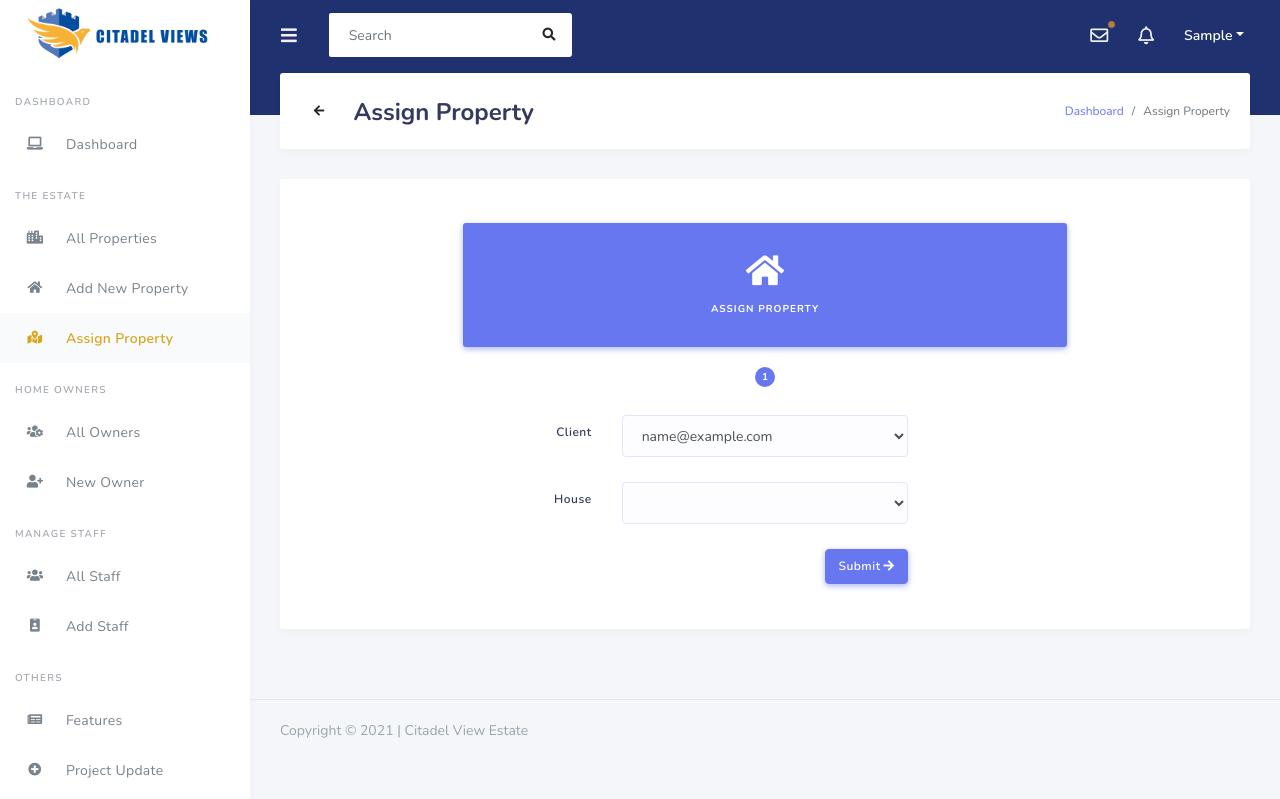
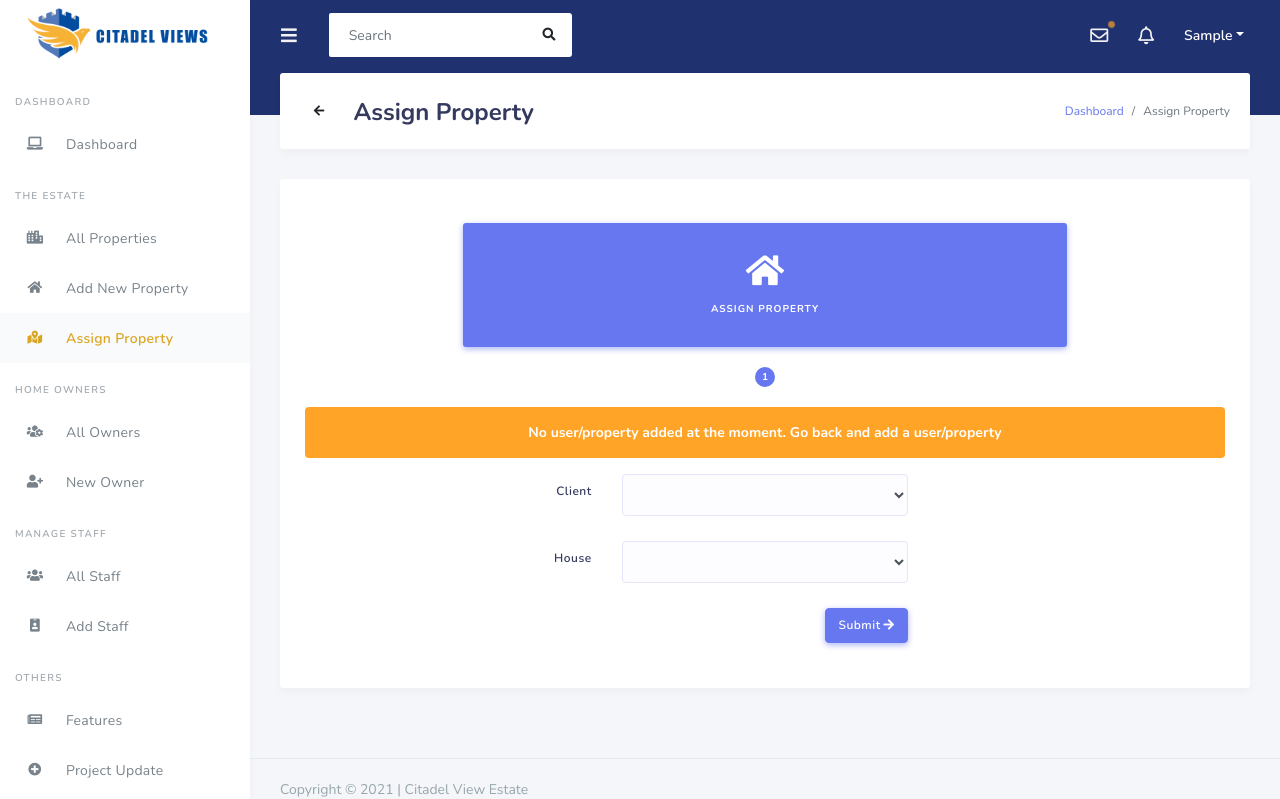
Before and after one commit to Onwuagba/cve, a Django app: page /assign-property/ in a window 1280 px wide. Shown: the top 799 px of the page. Run offline with Django 3.2, Linux system fonts and the light colour scheme; the visitor is signed in with stand-in values (Sample User, id 1); data comes from the database, SQL or seed files in the repository; data that the repository does not hold is empty; some libraries are stand-ins or nearby versions.

Commit message:
fix: show notif in assign prop if no user/prop added

```diff
--- a/cvapp/views.py
+++ b/cvapp/views.py
@@ -313,7 +313,7 @@ def logout(request):
 @login_required
 def assignProp(request):
     user1 = request.user
-    users = User.objects.all().order_by('-id')
+    users = User.objects.all().exclude(is_superuser=True).order_by('-id')
     properties = HouseInfo.objects.all().order_by('-title')
     counter_value = counter(properties)
 
@@ -323,7 +323,9 @@ def assignProp(request):
         'properties': properties,
         'counter': counter_value
     }
-    if request.method == "POST":
+    if (not users) or (not properties):
+        messages.error(request, 'No user/property added at the moment. Go back and add a user/property')
+    elif request.method == "POST":
         try:
 
             user = User.objects.get(id=user1.id)
--- a/templates/user/assign-property.html
+++ b/templates/user/assign-property.html
@@ -61,7 +61,7 @@
                               {% endfor %}
                             </select>
                             <div class="invalid-feedback">
-                              Please enter a title
+                              Please select a home owner
                             </div>
                           </div>
                         </div>
@@ -79,7 +79,7 @@
                               {% endfor %}
                             </select>
                             <div class="invalid-feedback">
-                              Please enter a title
+                              Please select a property.
                             </div>
                           </div>
                         </div>
```
